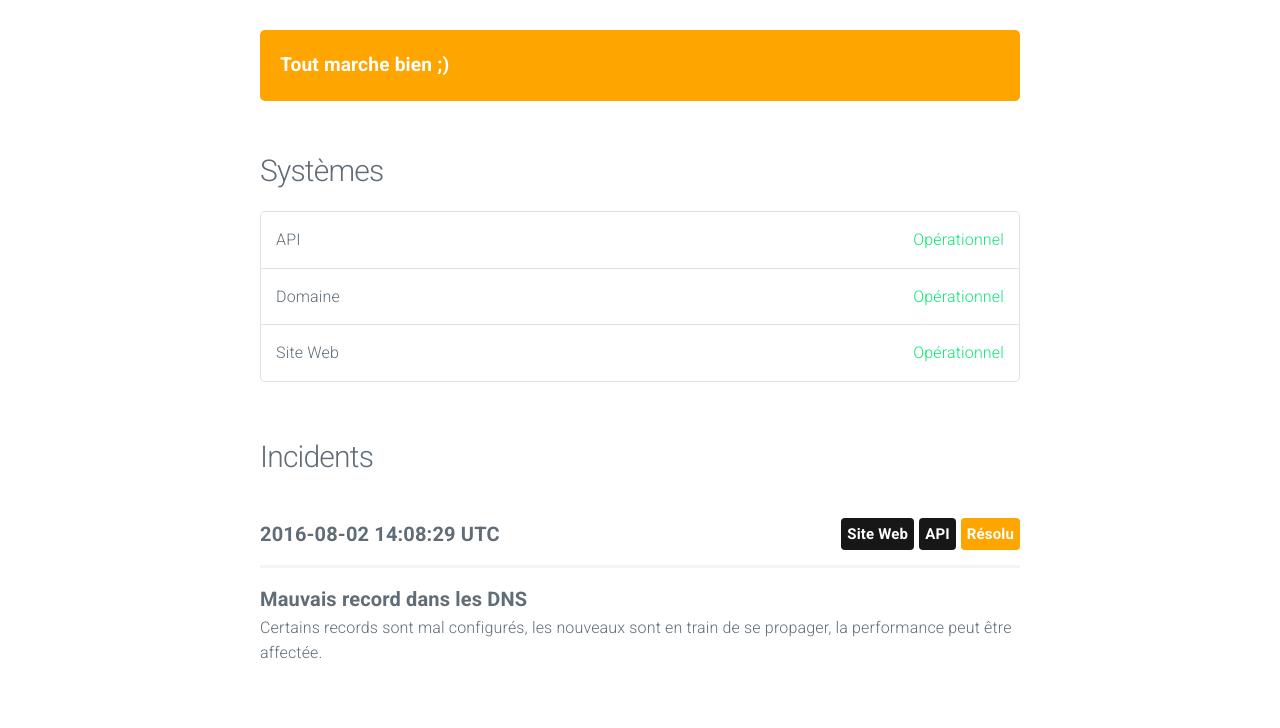
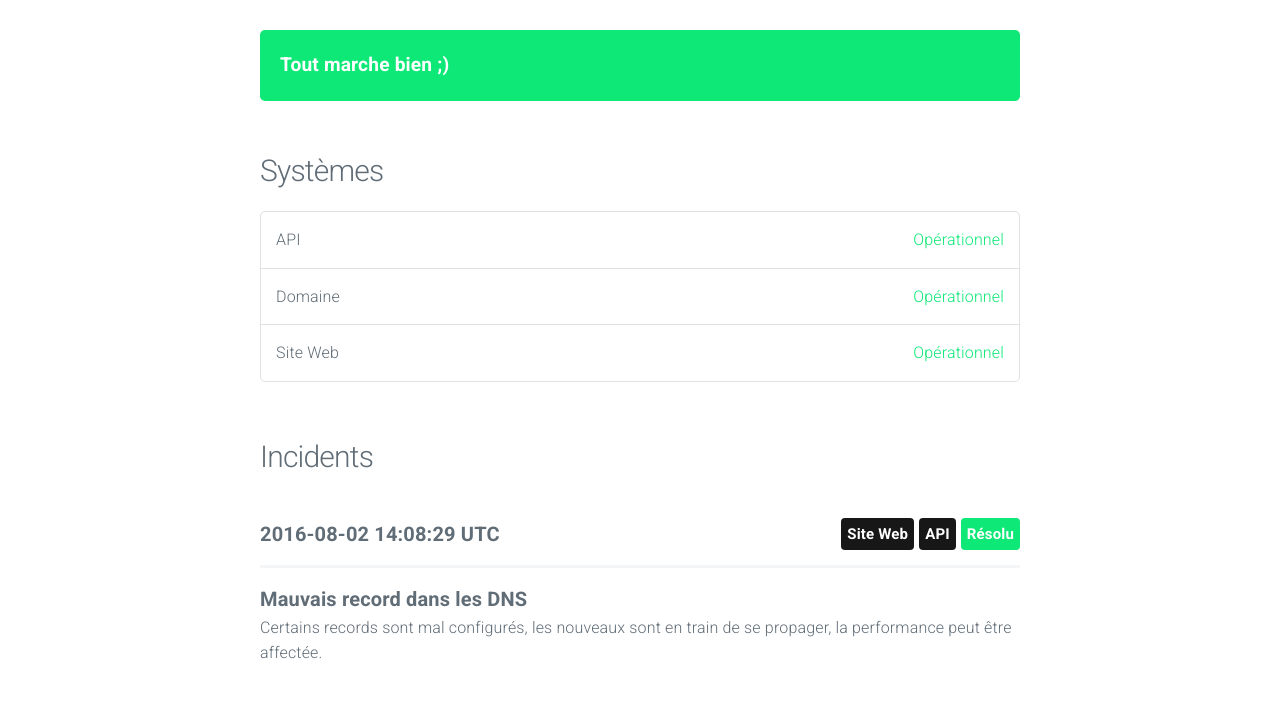
Before and after one commit to leonekmi/TwittoLabel, a plain HTML site: page index.html in a window 1280 px wide. Shown: the part 55-783 px from the top of the page. Drawn offline with nearby package versions, Linux system fonts and the light colour scheme.

Commit message:
Update index.html

```diff
--- a/index.html
+++ b/index.html
@@ -32,7 +32,7 @@
 			<section class="container" id="main">
 
 
-					<div class="panel degraded performance">
+					<div class="panel operational">
 						Tout marche bien ;)
 					</div>
 
@@ -62,7 +62,7 @@
 						<span class="date">2016-08-02 14:08:29 UTC</span>
 
 
-							<span class="label degraded performance float-right">Résolu</span>
+							<span class="label operational float-right">Résolu</span>
 
 
 							<span class="label system float-right">API</span>
```
